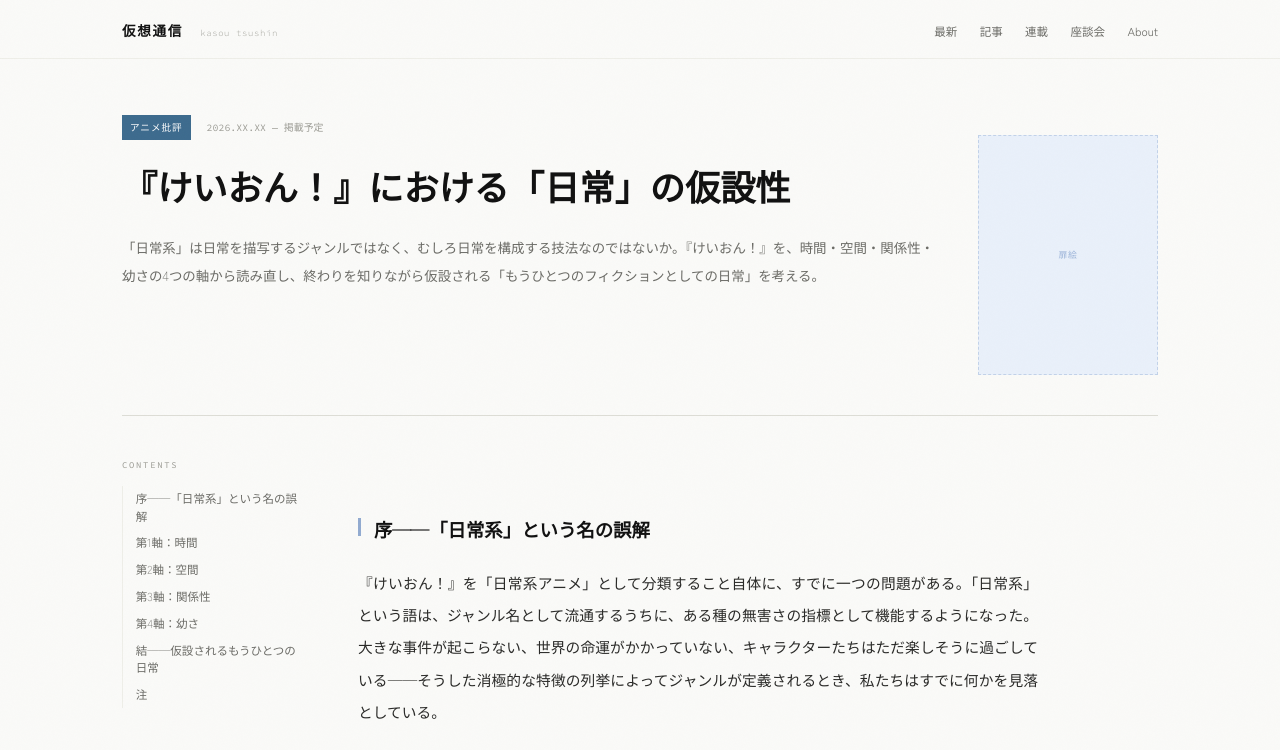
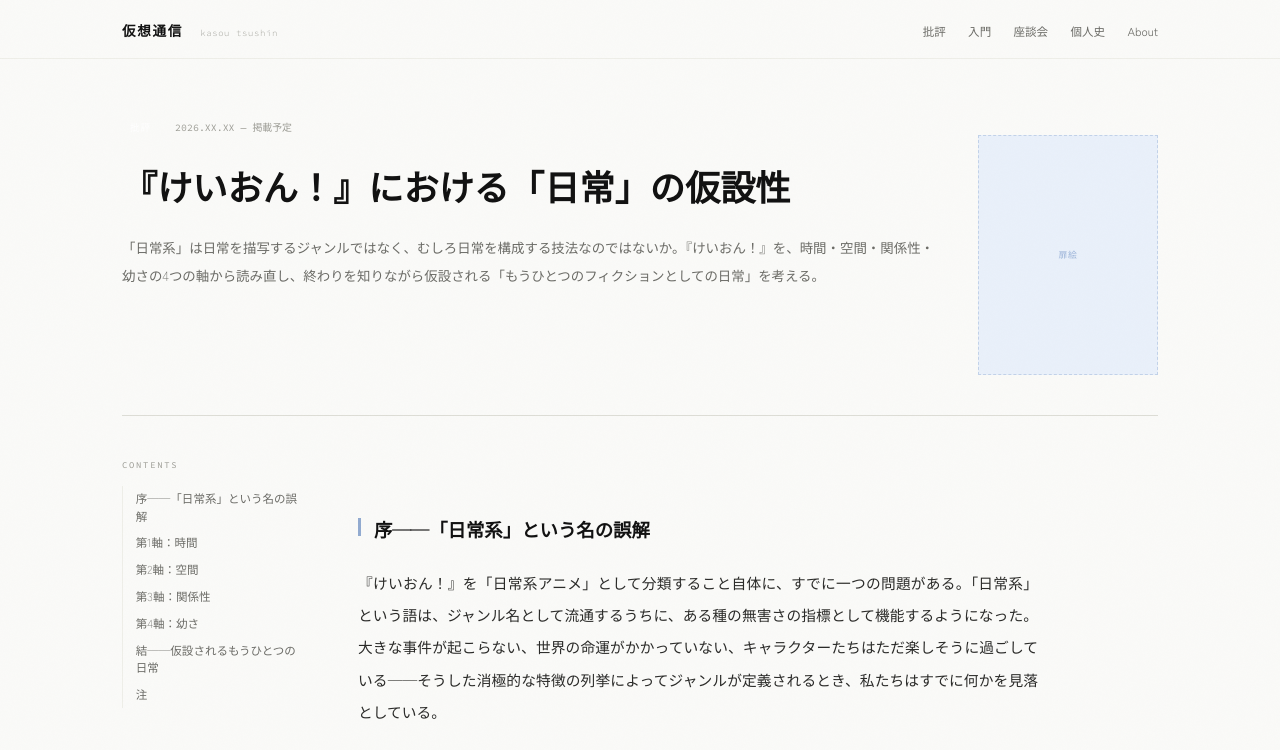
Before and after one commit to ochiii021373-wq/kasou-tsushin, a plain HTML site: page article-k-on.html in a window 1280 px wide. Shown: the top 750 px of the page. Drawn offline with Linux system fonts and the light colour scheme; a web font is replaced by a local one.

Commit message:
Update article-k-on.html

```diff
--- a/article-k-on.html
+++ b/article-k-on.html
@@ -19,10 +19,10 @@
       </button>
       <nav class="site-nav">
         <ul>
-          <li><a href="index.html#latest">最新</a></li>
-          <li><a href="index.html#articles">記事</a></li>
-          <li><a href="index.html#series">連載</a></li>
+          <li><a href="index.html#critique">批評</a></li>
+          <li><a href="index.html#intro">入門</a></li>
           <li><a href="index.html#zadankai">座談会</a></li>
+          <li><a href="index.html#history">個人史</a></li>
           <li><a href="index.html#about">About</a></li>
         </ul>
       </nav>
@@ -32,7 +32,7 @@
   <header class="article-header">
     <div class="article-header-text">
       <div class="article-meta">
-        <span class="tag tag-anime">アニメ批評</span>
+        <span class="tag tag-critique">批評</span>
         <span class="article-date">2026.XX.XX — 掲載予定</span>
       </div>
       <h1>『けいおん！』における「日常」の仮設性</h1>
@@ -74,9 +74,8 @@
 
       <p>『けいおん！』における時間は、一見すると均質で平坦に流れているように見える。毎日の放課後に部室へ集まり、お茶を飲み、練習をし（あるいはしないまま）、また翌日を迎える。だがこの反復的な時間構造は、その背後に決定的な有限性を抱えている。高校生活には終わりがある。このことを作品がどの時点で、どのような手法で視聴者に意識させるかは、作品全体の設計を理解する上で重要な観点である。</p>
 
-      <!-- 本文中のイラスト挿入枠 -->
       <div class="inline-visual">
-        <span class="inline-visual-label">挿絵・図版・ドット絵など<br>ここに画像を入れる</span>
+        <span class="inline-visual-label">挿絵・図版・ドット絵など</span>
       </div>
 
       <p>ここでは「引き延ばし」という概念が有効になる。物語内時間を意図的に減速させ、出来事を引き延ばすことで、視聴者は時間そのものを知覚する。何かが起きている時間ではなく、何かが起きていない時間を描くとき、時間は薄く伸ばされ、その薄さのなかに——逆説的に——密度が生まれる。</p>
```
